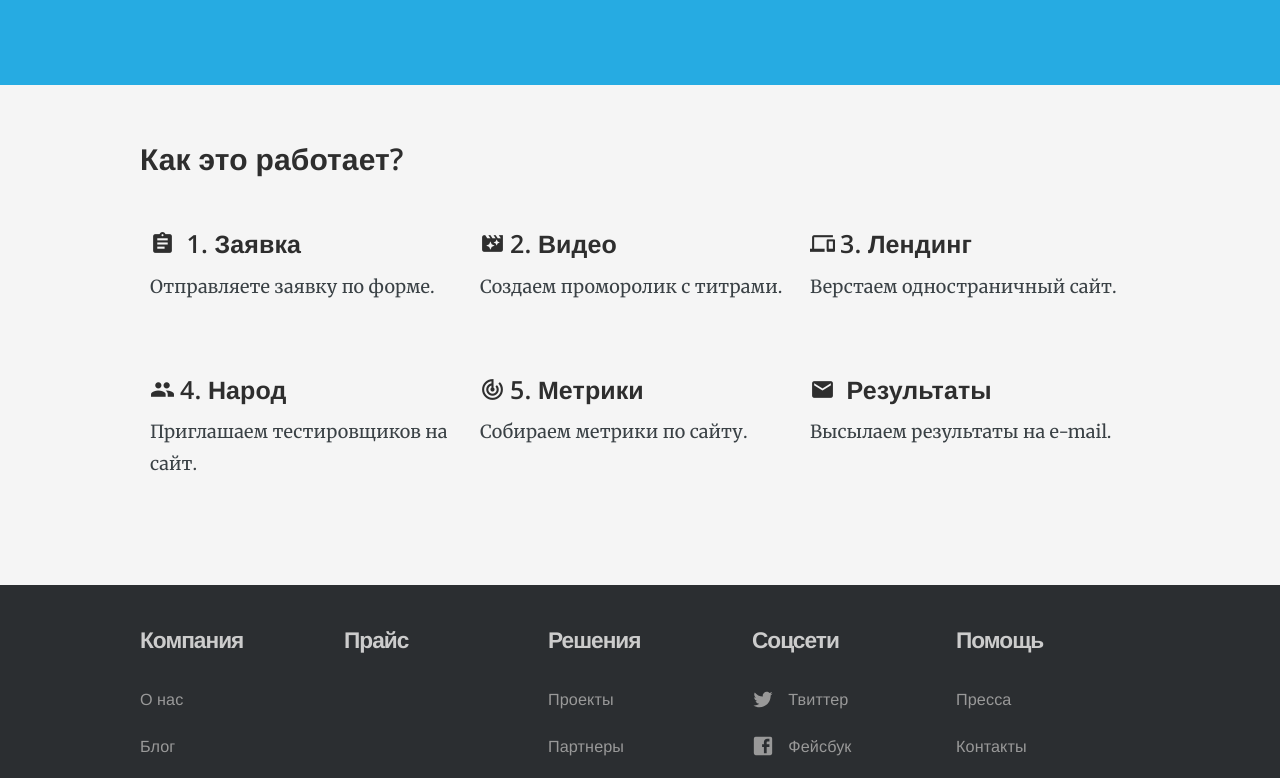
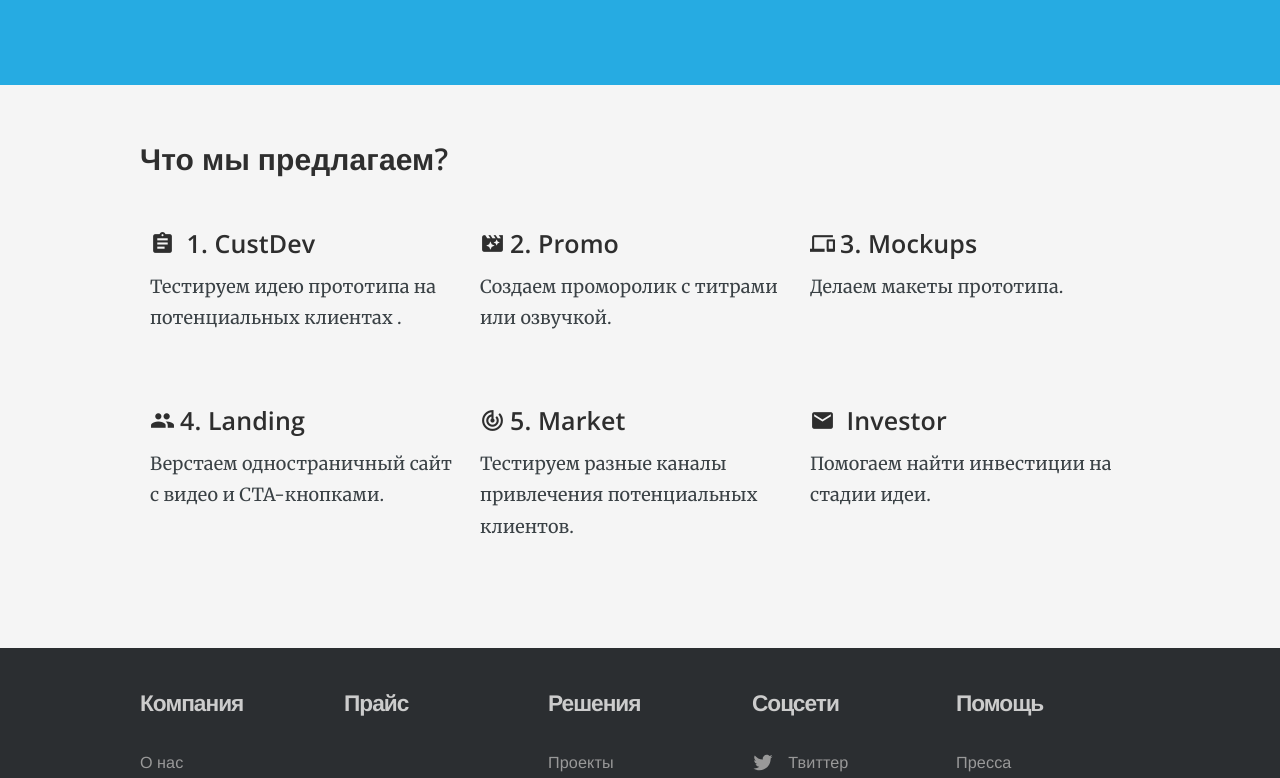
Before and after one commit to RakhimyanTim/enblabs.github.io, a Jekyll site: the page built from pages/services.md, in a window 1280 px wide and 900 px high, scrolled down 799 px, cut to the strip 122-900 px from the top of the window. Built offline with Jekyll 4.4.1, drawn with Linux system fonts in a browser that asks for light colours; nearby versions of some CDN libraries.

Commit message:
Update and rename how-it-works.md to services.md

```diff
--- a/pages/how-it-works.md
+++ b/pages/services.md
@@ -21,32 +21,32 @@
 
 <section style="background: #f5f5f5">
 	<div class="container">
-		<h3>Как это работает?</h3>
+		<h3>Что мы предлагаем?</h3>
 		<div class="other-features">
 			<div class="col-1-3">
-				<h4><i class="material-icons">assignment</i> 1. Заявка</h4>
-				<p>Отправляете заявку по форме.</p>
+				<h4><i class="material-icons">assignment</i> 1. CustDev</h4>
+				<p>Тестируем идею прототипа на потенциальных клиентах .</p>
 			</div>
 			<div class="col-1-3">
-				<h4><i class="material-icons">movie_filter</i>2. Видео</h4>
-				<p>Создаем проморолик с титрами.</p>
+				<h4><i class="material-icons">movie_filter</i>2. Promo</h4>
+				<p>Создаем проморолик с титрами или озвучкой.</p>
 			</div>
 			<div class="col-1-3">
-				<h4><i class="material-icons">phonelink</i>3. Лендинг</h4>
-				<p>Верстаем одностраничный сайт.</p>
+				<h4><i class="material-icons">phonelink</i>3. Mockups</h4>
+				<p>Делаем макеты прототипа.</p>
 			</div>
 
 			<div class="col-1-3">
-				<h4><i class="material-icons">people</i>4. Народ</h4>
-				<p>Приглашаем тестировщиков на сайт.</p>
+				<h4><i class="material-icons">people</i>4. Landing</h4>
+				<p>Верстаем одностраничный сайт с видео и CTA-кнопками.</p>
 			</div>
 			<div class="col-1-3">
-				<h4><i class="material-icons">track_changes</i>5. Метрики</h4>
-				<p>Собираем метрики по сайту.</p>
+				<h4><i class="material-icons">track_changes</i>5. Market</h4>
+				<p>Тестируем разные каналы привлечения потенциальных клиентов.</p>
 			</div>
 			<div class="col-1-3">
-				<h4><i class="material-icons">email</i> Результаты</h4>
-				<p>Высылаем результаты на e-mail.</p>
+				<h4><i class="material-icons">email</i> Investor</h4>
+				<p>Помогаем найти инвестиции на стадии идеи.</p>
 			</div>
 		</div>
 	</div>
```
Also changed, not shown: other parts of pages/services.md (+1 -1 lines).
